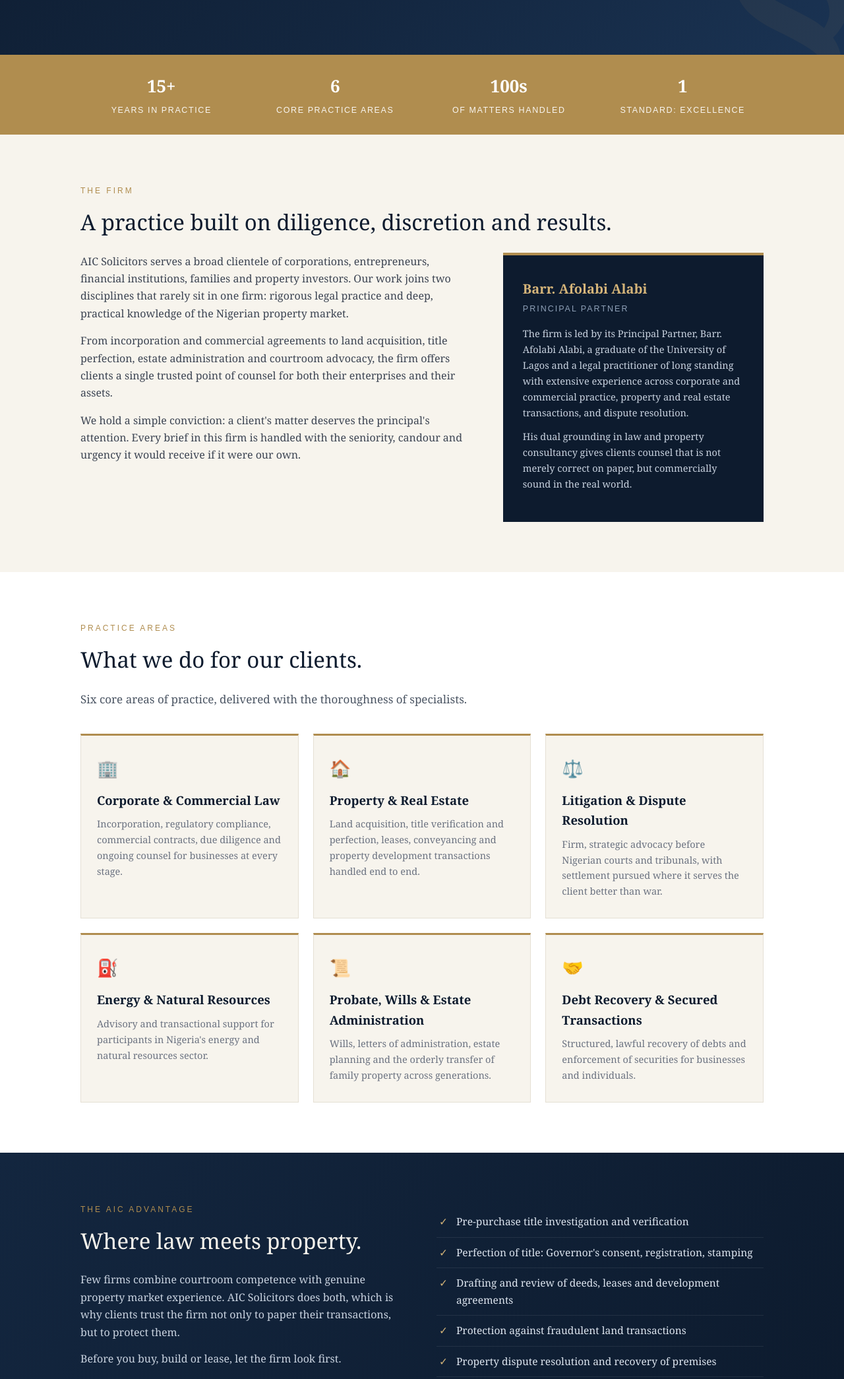
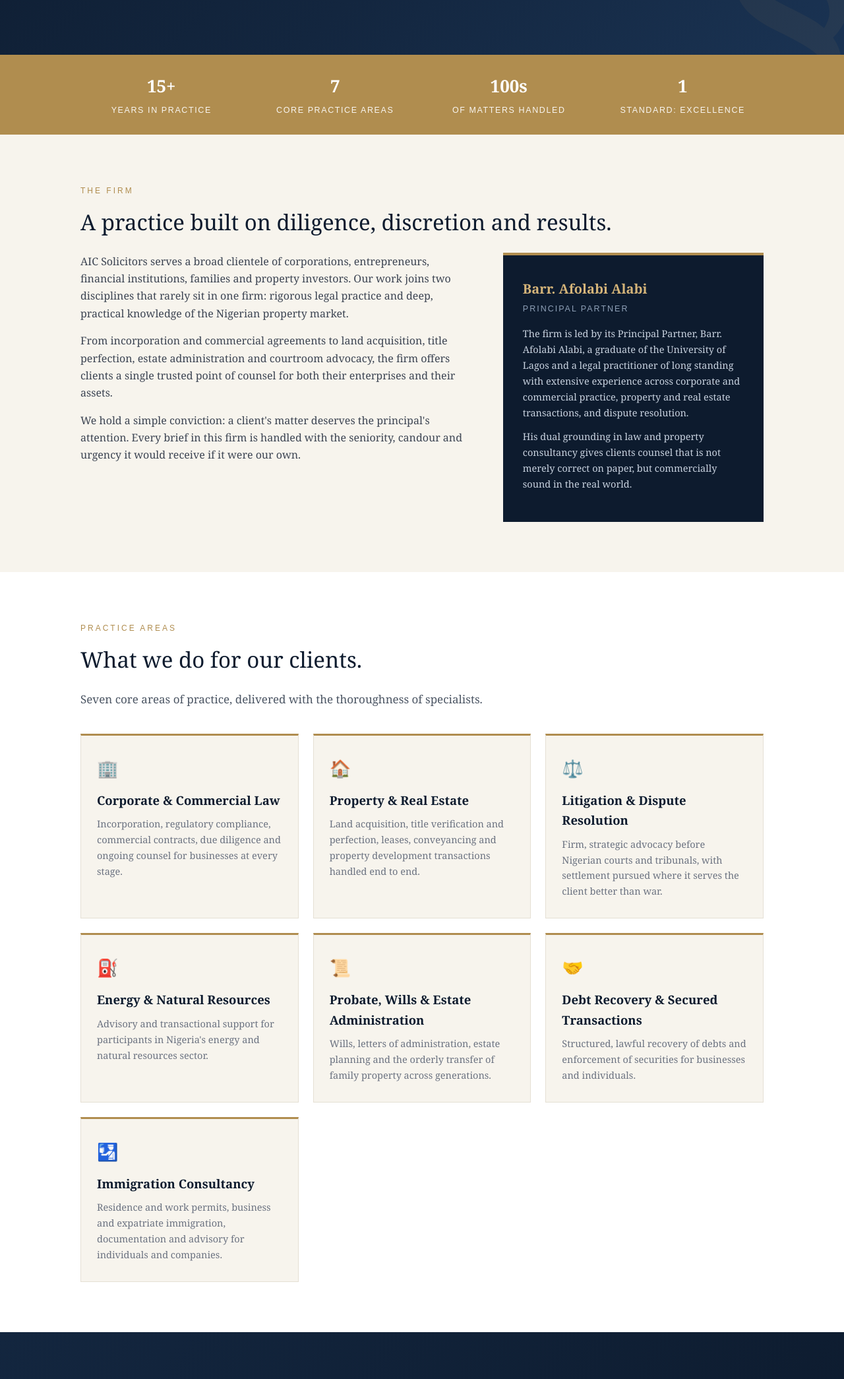
Before and after one commit to John00-hub/aic-solicitors-preview, a plain HTML site: page index.html in a window 1280 px wide. Shown: the part 611-2701 px from the top of the page at 66% size. Drawn offline with Linux system fonts and the light colour scheme.

Commit message:
Add Immigration Consultancy practice area and second phone line

```diff
--- a/index.html
+++ b/index.html
@@ -134,7 +134,7 @@
 <div class="strip">
   <div class="wrap">
     <div><b>15+</b><span>Years in Practice</span></div>
-    <div><b>6</b><span>Core Practice Areas</span></div>
+    <div><b>7</b><span>Core Practice Areas</span></div>
     <div><b>100s</b><span>Of Matters Handled</span></div>
     <div><b>1</b><span>Standard: Excellence</span></div>
   </div>
@@ -164,7 +164,7 @@
   <div class="wrap">
     <div class="sec-k">Practice Areas</div>
     <h2>What we do for our clients.</h2>
-    <p class="lead">Six core areas of practice, delivered with the thoroughness of specialists.</p>
+    <p class="lead">Seven core areas of practice, delivered with the thoroughness of specialists.</p>
     <div class="cards">
       <div class="card"><div class="ic">🏢</div><h3>Corporate &amp; Commercial Law</h3><p>Incorporation, regulatory compliance, commercial contracts, due diligence and ongoing counsel for businesses at every stage.</p></div>
       <div class="card"><div class="ic">🏠</div><h3>Property &amp; Real Estate</h3><p>Land acquisition, title verification and perfection, leases, conveyancing and property development transactions handled end to end.</p></div>
@@ -172,6 +172,7 @@
       <div class="card"><div class="ic">⛽</div><h3>Energy &amp; Natural Resources</h3><p>Advisory and transactional support for participants in Nigeria's energy and natural resources sector.</p></div>
       <div class="card"><div class="ic">📜</div><h3>Probate, Wills &amp; Estate Administration</h3><p>Wills, letters of administration, estate planning and the orderly transfer of family property across generations.</p></div>
       <div class="card"><div class="ic">🤝</div><h3>Debt Recovery &amp; Secured Transactions</h3><p>Structured, lawful recovery of debts and enforcement of securities for businesses and individuals.</p></div>
+      <div class="card"><div class="ic">🛂</div><h3>Immigration Consultancy</h3><p>Residence and work permits, business and expatriate immigration, documentation and advisory for individuals and companies.</p></div>
     </div>
   </div>
 </section>
@@ -219,7 +220,7 @@
       <div class="c-box">
         <h3>Speak with us</h3>
         <p>Whether the matter concerns your business, your property or your family's interests, the first conversation costs nothing.</p>
-        <p><b>Phone / WhatsApp:</b> 0703 603 5930</p>
+        <p><b>Phone / WhatsApp:</b> 0703 603 5930<br><b>Also:</b> 0805 247 0449</p>
         <a class="wa" href="https://wa.me/2347036035930?text=Good%20day%2C%20I%20would%20like%20to%20consult%20AIC%20Solicitors.">💬 Chat with the Firm on WhatsApp</a>
       </div>
       <div class="c-box">
```
